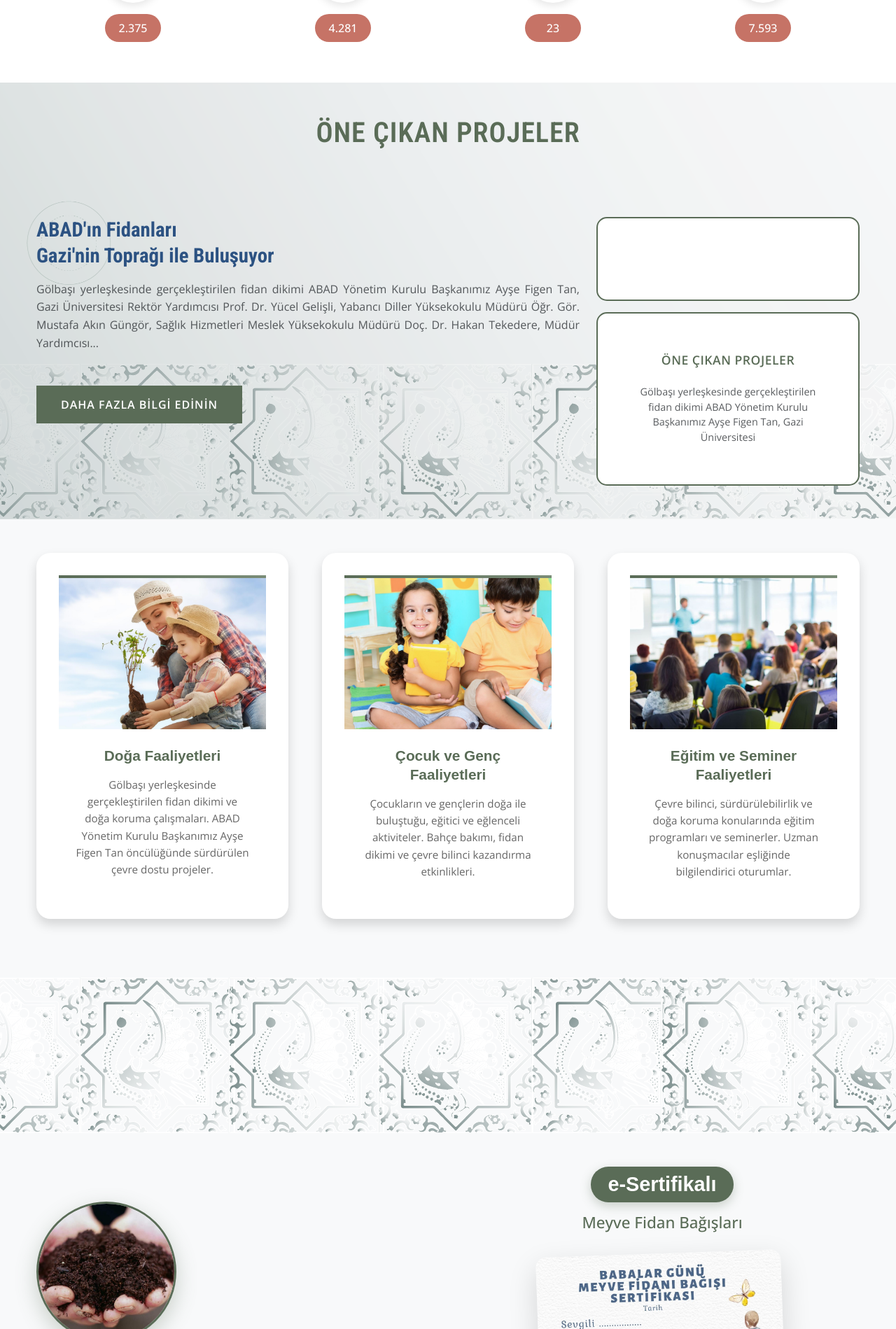
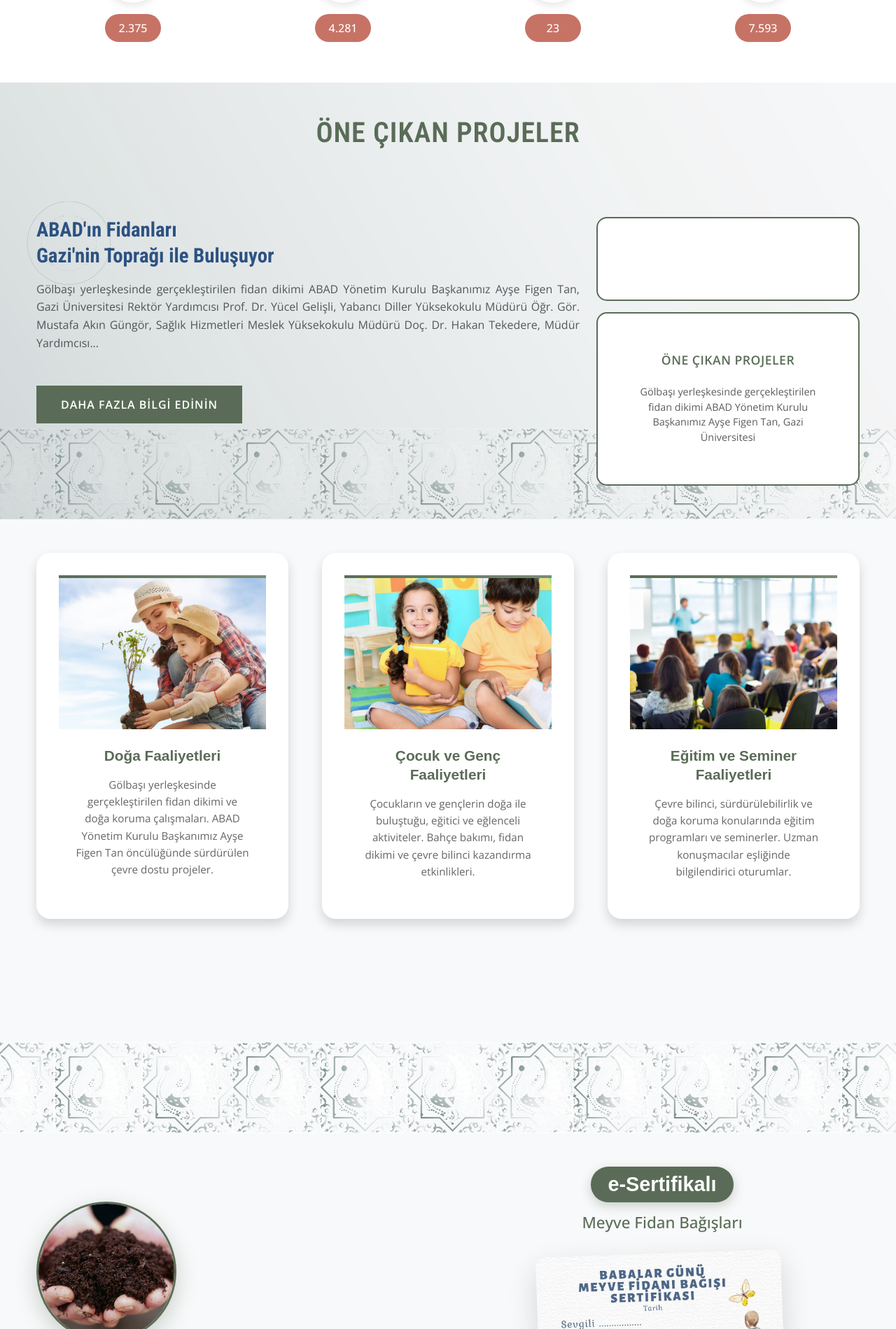
Before and after one commit to enesbugracengiz/abad, a React (Vite) app: page / in a window 1280 px wide. Shown: the part 721-2620 px from the top of the page at 70% size. Built offline with nearby package versions, Linux system fonts and the light colour scheme.

Commit message:
Desen boyutu düzenlendi.

```diff
--- a/src/components/Categories.jsx
+++ b/src/components/Categories.jsx
@@ -34,6 +34,7 @@
         backgroundImage: `url("/src/assets/genel/arayuzver2-19.png")`,
         backgroundRepeat: "repeat-x",
         backgroundPosition: "bottom",
+        backgroundSize: "auto 130px",
         paddingTop: "60px",
         paddingBottom: "250px",
         minHeight: "800px",
--- a/src/components/ECertificate.jsx
+++ b/src/components/ECertificate.jsx
@@ -10,6 +10,7 @@
         backgroundImage: `url("/src/assets/genel/arayuzver2-19.png")`,
         backgroundRepeat: "repeat-x",
         backgroundPosition: "bottom",
+        backgroundSize: "auto 130px",
         paddingTop: "80px",
         paddingBottom: "200px",
         minHeight: "600px",
@@ -18,7 +19,10 @@
       <Container
         style={{ maxWidth: "1200px", position: "relative", zIndex: 2 }}
       >
-        <Row className="align-items-center g-5" style={{ marginBottom: "150px" }}>
+        <Row
+          className="align-items-center g-5"
+          style={{ marginBottom: "150px" }}
+        >
           {/* Sol taraf - Toprak tutan eller görseli ve alıntı */}
           <Col lg={6} className="text-start">
             <div className="position-relative">
@@ -138,11 +142,13 @@
                 }}
                 onMouseEnter={(e) => {
                   e.currentTarget.style.transform = "rotate(0deg) scale(1.05)";
-                  e.currentTarget.style.boxShadow = "0 20px 50px rgba(0, 0, 0, 0.2)";
+                  e.currentTarget.style.boxShadow =
+                    "0 20px 50px rgba(0, 0, 0, 0.2)";
                 }}
                 onMouseLeave={(e) => {
                   e.currentTarget.style.transform = "rotate(-2deg) scale(1)";
-                  e.currentTarget.style.boxShadow = "0 15px 40px rgba(0, 0, 0, 0.15)";
+                  e.currentTarget.style.boxShadow =
+                    "0 15px 40px rgba(0, 0, 0, 0.15)";
                 }}
               >
                 <img
--- a/src/components/FeaturedProjects.jsx
+++ b/src/components/FeaturedProjects.jsx
@@ -10,7 +10,7 @@
         backgroundImage: `url("/src/assets/genel/arayuzver2_calismayuzeyicopy.png"), url("/src/assets/genel/arayuzver2-19.png")`,
         backgroundRepeat: "repeat, repeat-x",
         backgroundPosition: "center, bottom",
-        backgroundSize: "auto, auto",
+        backgroundSize: "auto, auto 130px",
         paddingBottom: "120px",
       }}
     >
--- a/src/components/ProjectGallery.jsx
+++ b/src/components/ProjectGallery.jsx
@@ -10,6 +10,7 @@
         backgroundImage: `url("/src/assets/genel/arayuzver2-19.png")`,
         backgroundRepeat: "repeat-x",
         backgroundPosition: "bottom",
+        backgroundSize: "auto 130px",
         paddingTop: "80px",
         paddingBottom: "200px",
         minHeight: "600px",
```
